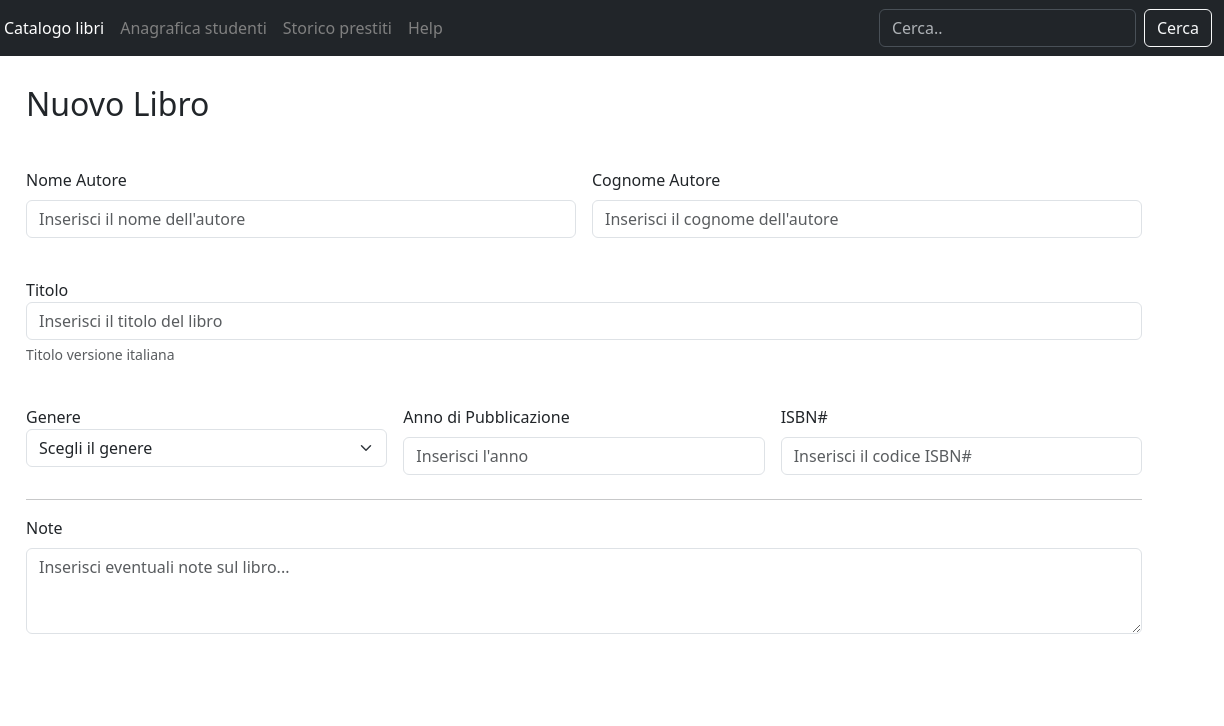
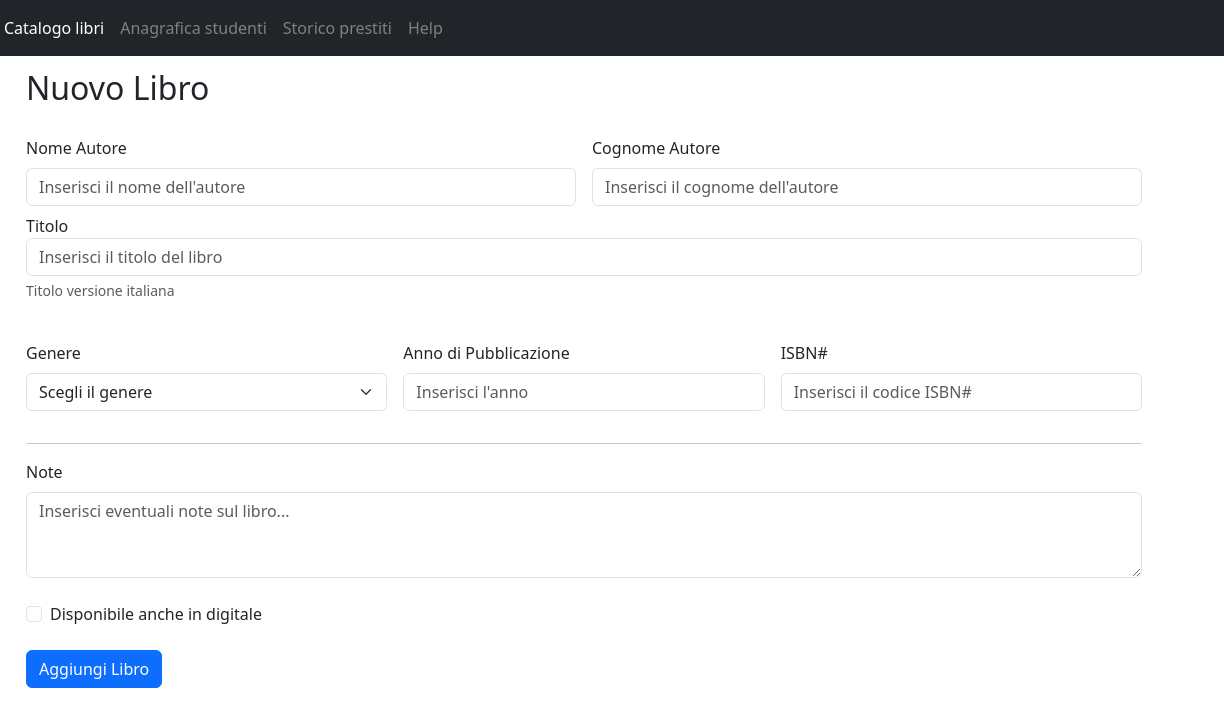
Before and after one commit to Alessiavals/html-css-bootstrap-dashboard, a plain HTML site: page campi.html in a window 1280 px wide. Shown: the full height of the page, 56-1280 px from the left. Drawn offline with nearby package versions, Linux system fonts and the light colour scheme.

Commit message:
ultimo commit

```diff
--- a/index.1.html
+++ b/campi.html
@@ -22,34 +22,33 @@
                     <a class="nav-link disabled" style="color: gray;" aria-disabled="true">Help</a>
                     </div>
             </div>
-            <form class="d-flex" role="search">
-                <input class="form-control me-2" type="search" placeholder="Cerca.." aria-label="Cerca">
-                <button class="btn btn-outline-light" type="submit">Cerca</button>
-            </form>
+            <button class="navbar-toggler" type="button" data-bs-toggle="collapse" data-bs-target="#navbarToggleExternalContent" aria-controls="navbarToggleExternalContent" aria-expanded="false" aria-label="Toggle navigation">
+                <span class="navbar-toggler-icon"></span>
+              </button>
         </div>
     </nav>
 
     <!-- FORM -->
 
-    <div class="container-md">
-        <header class="row my-4">
+    <div class="container-sm">
+        <header class="row my-2">
             <span class="col fs-2">Nuovo Libro</span>
         </header>
 
-        <div class="row g-3 my-4">
-            <div class="col">
+        <div class="row g-3 my-2">
+            <div class="col-sm-12 col-md-6">
                 <label for="FirstNameAuthor" class="form-label">Nome Autore</label>
               <input type="text" class="form-control" placeholder="Inserisci il nome dell'autore" aria-label="First name">
             </div>
 
 
-            <div class="col">
+            <div class="col-sm-12 col-md-6">
                 <label for="LastNameAuthor" class="form-label">Cognome Autore</label>
               <input type="text" class="form-control" placeholder="Inserisci il cognome dell'autore" aria-label="Last name">
             </div>
         </div>
 
-        <div class="row g-3 my-4">
+        <div class="row g-3">
             <div class="col">
                 <label for="BookTitle">Titolo</label>
                 <input type="text" class="form-control" placeholder="Inserisci il titolo del libro" aria-label="BookTitle">
@@ -59,9 +58,9 @@
 
         <div class="row g-3 my-4">
 
-            <div class="col">
+            <div class="col-sm-12 col-md-4">
                 <label for="Gender">Genere</label>
-                <select class="form-select" aria-label="GenderMenu">
+                <select class="form-select my-2" aria-label="GenderMenu">
                     <option selected>Scegli il genere</option>
                     <option value="Horror">Horror</option>
                     <option value="Thriller">Thriller</option>
@@ -69,12 +68,12 @@
                   </select>
             </div>
 
-            <div class="col">
+            <div class="col-sm-12 col-md-4">
                 <label for="PublishmentDate" class="form-label">Anno di Pubblicazione</label>
               <input type="text" class="form-control" placeholder="Inserisci l'anno" aria-label="Last name">
             </div>
 
-            <div class="col">
+            <div class="col-sm-12 col-md-4">
                 <label for="ISBN" class="form-label">ISBN#</label>
               <input type="text" class="form-control" placeholder="Inserisci il codice ISBN#" aria-label="Last name">
             </div>
@@ -83,11 +82,24 @@
 
         <hr>
 
-        <div class="row">
+        <div class="row g-3">
             <div class="col">
                 <label for="Notes" class="form-label">Note</label>
                 <textarea class="form-control" placeholder="Inserisci eventuali note sul libro..." id="exampleFormControlTextarea1" rows="3"></textarea>
             </div>
+         </div>
+
+         <div class="col my-4">
+            <div class="form-check">
+                <input class="form-check-input" type="checkbox" value="" id="flexCheckDefault">
+                <label class="form-check-label" for="flexCheckDefault">
+                 Disponibile anche in digitale
+                </label>
+              </div>
+         </div>
+
+         <div class="col mb-4">
+            <button type="button" class="btn btn-primary">Aggiungi Libro</button>
          </div>
 
     </div>
```
Also changed, not shown: index.html (+3 -2 lines).
